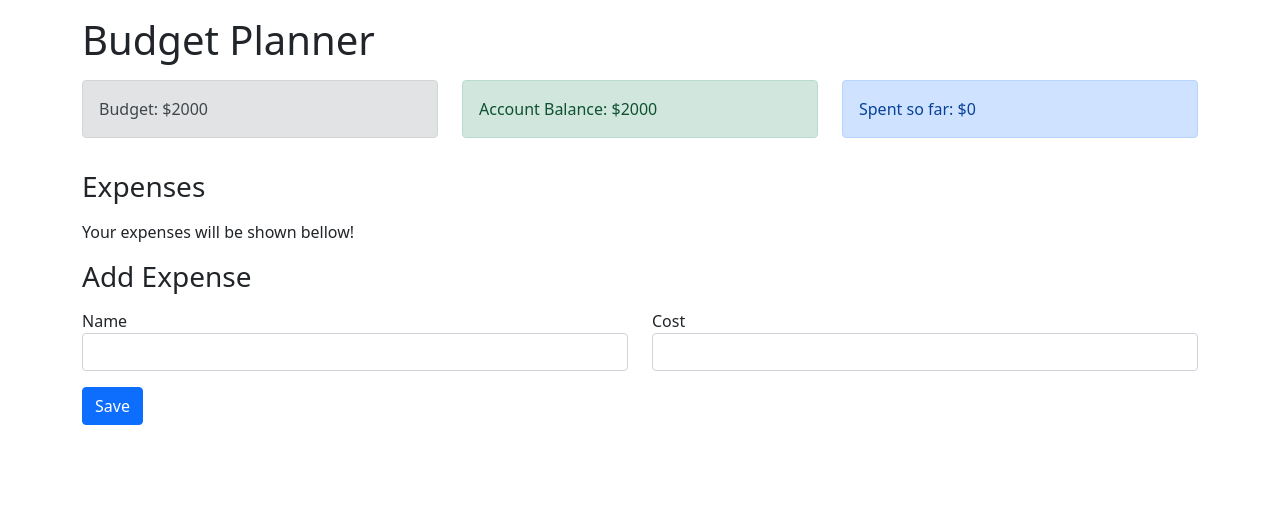
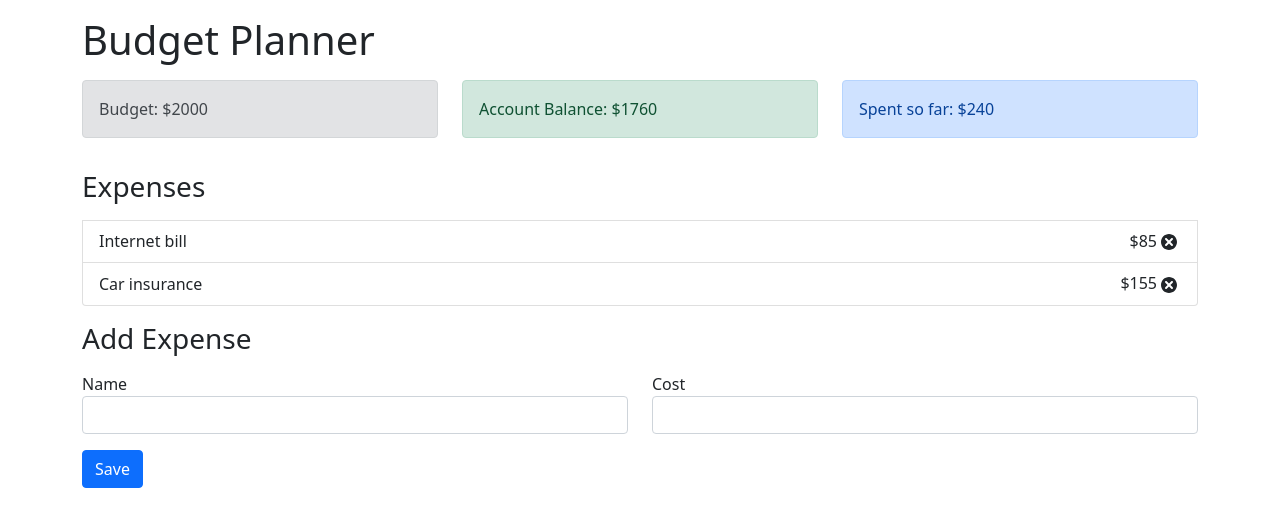
Before and after one commit to clarancefarley/react-budget-app, a React (Create React App) app: page / in a window 1280 px wide. Shown: the top 526 px of the page. Built offline with nearby package versions, Linux system fonts and the light colour scheme.

Commit message:
add logic for deleting expenses

```diff
--- a/src/components/ExpenseItem.js
+++ b/src/components/ExpenseItem.js
@@ -1,13 +1,23 @@
-import React from "react";
+import React, { useContext } from "react";
 import { TiDelete } from "react-icons/ti";
+import { AppContext } from '../context/AppContext';
 
 const ExpenseItem = (props) => {
+  const { dispatch } = useContext(AppContext);
+
+  const handleRemoveExpense = () => {
+    dispatch({
+      type: 'DELETE_EXPENSE',
+      payload: props.id,
+    })
+  }
+
   return (
     <li className="list-group-item d-flex justify-content-between align-items-center">
       {props.name}
       <div>
         <span>${props.cost}</span>
-        <TiDelete size="1.5em" />
+        <TiDelete size="1.5em" onClick={handleRemoveExpense} />
       </div>
     </li>
   );
--- a/src/context/AppContext.js
+++ b/src/context/AppContext.js
@@ -7,6 +7,11 @@ const AppReducer = (state, action) => {
         ...state,
         expenses: [...state.expenses, action.payload],
       }
+    case 'DELETE_EXPENSE':
+      return {
+        ...state,
+        expenses: state.expenses.filter((expense) => expense.id !== action.payload),
+      }
     default:
       return state;
   }
@@ -15,8 +20,8 @@ const AppReducer = (state, action) => {
 const initialState = {
   budget: 2000,
   expenses: [
-    // { id: 226, name: "Internet bill", cost: 0 },
-    // { id: 564, name: "Car insurance", cost: 0 },
+    { id: 226, name: "Internet bill", cost: 85 },
+    { id: 564, name: "Car insurance", cost: 155 },
   ],
 };
 
```
